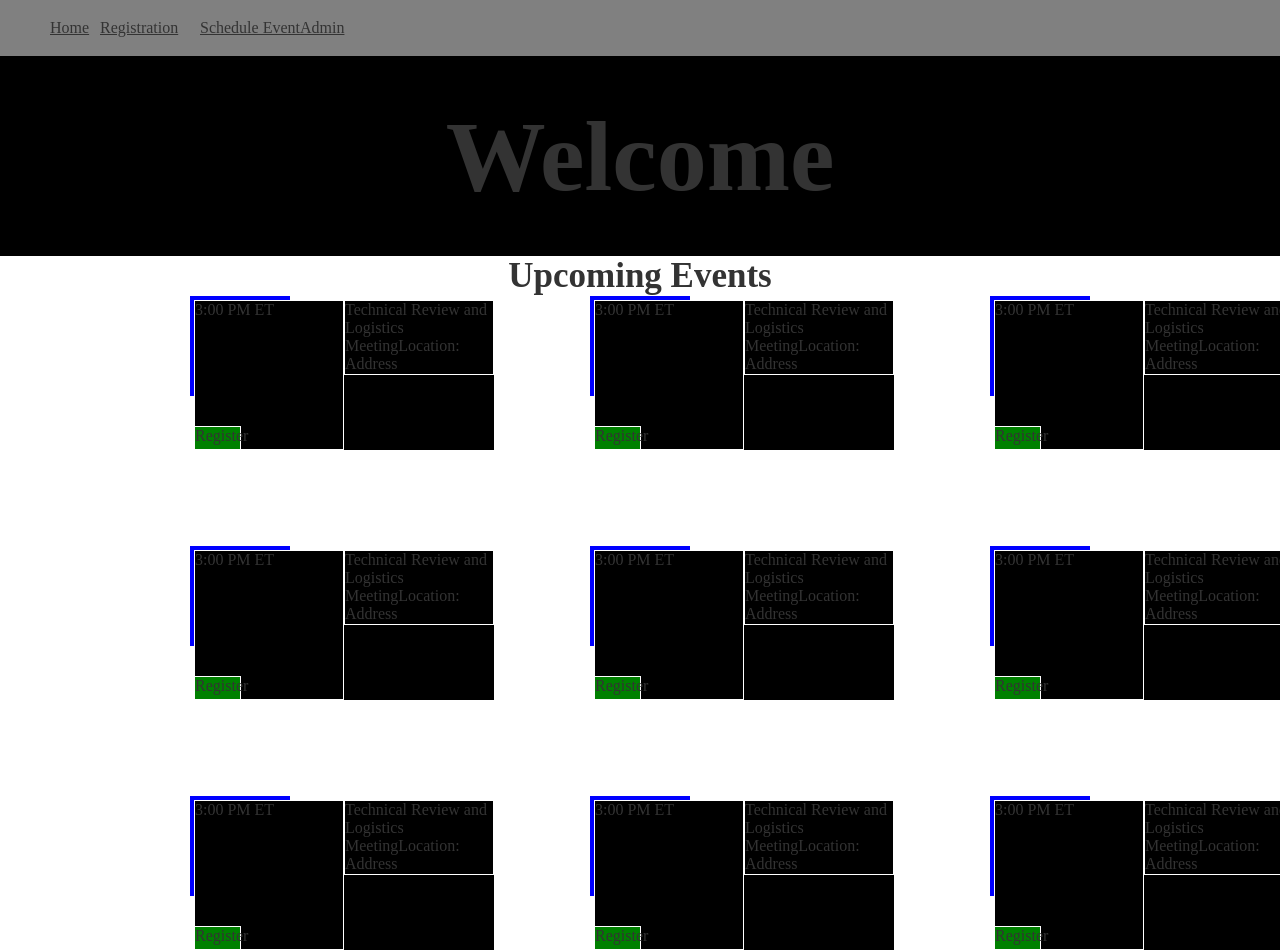
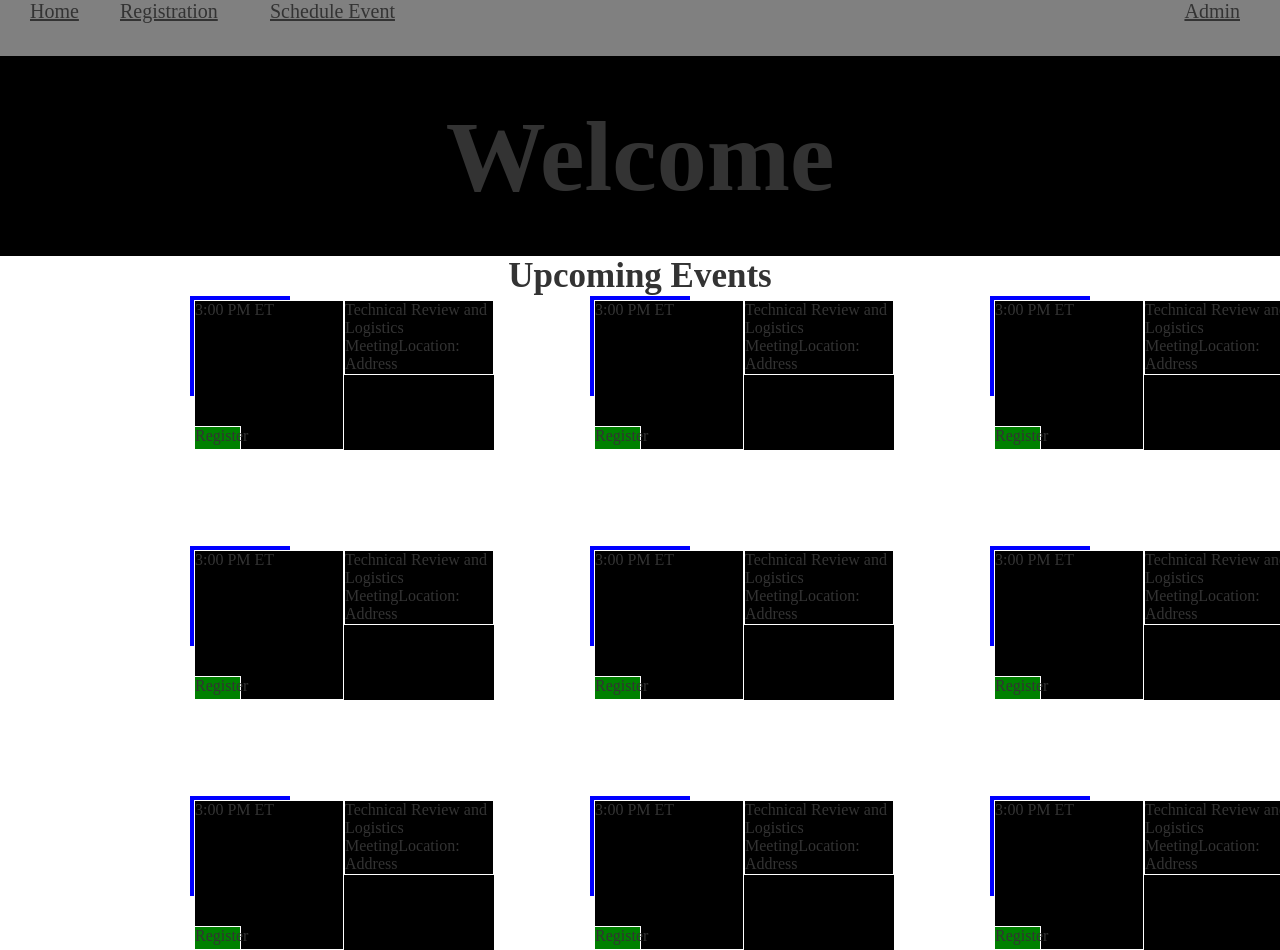
Before and after one commit to tdviri/Event-Scheduler-App, a React (Create React App) app: page / in a window 1280 px wide. Built offline with nearby package versions, Linux system fonts and the light colour scheme.

Commit message:
updated navbar

```diff
--- a/src/Navbar.js
+++ b/src/Navbar.js
@@ -2,23 +2,45 @@ const Navbar = () => {
   return (
     <nav>
       <div
-        className="gridContainer"
+        className="links"
         style={{
+          position: "relative",
           backgroundColor: "gray",
           textAlign: "left",
           width: "100vw",
           height: "7vh",
-          gridTemplateColumns: "repeat(4, 100px)",
-          gridGapColumns: "80px",
-          alignContent: "center",
         }}
       >
-        <a href="/" style={{ marginLeft: "50px" }}>
+        <a
+          href="/"
+          style={{
+            position: "absolute",
+            left: "30px",
+            fontSize: "20px",
+          }}
+        >
           Home
         </a>
-        <a href="/">Registration</a>
-        <a href="/">Schedule Event</a>
-        <a href="/" style={{ alignSelf: "right" }}>
+        <a
+          href="/"
+          style={{ position: "absolute", left: "120px", fontSize: "20px" }}
+        >
+          Registration
+        </a>
+        <a
+          href="/"
+          style={{ position: "absolute", left: "270px", fontSize: "20px" }}
+        >
+          Schedule Event
+        </a>
+        <a
+          href="/"
+          style={{
+            position: "absolute",
+            right: "40px",
+            fontSize: "20px",
+          }}
+        >
           Admin
         </a>
       </div>
```
Also changed, not shown: src/Registration.js (+36 -1 lines).
